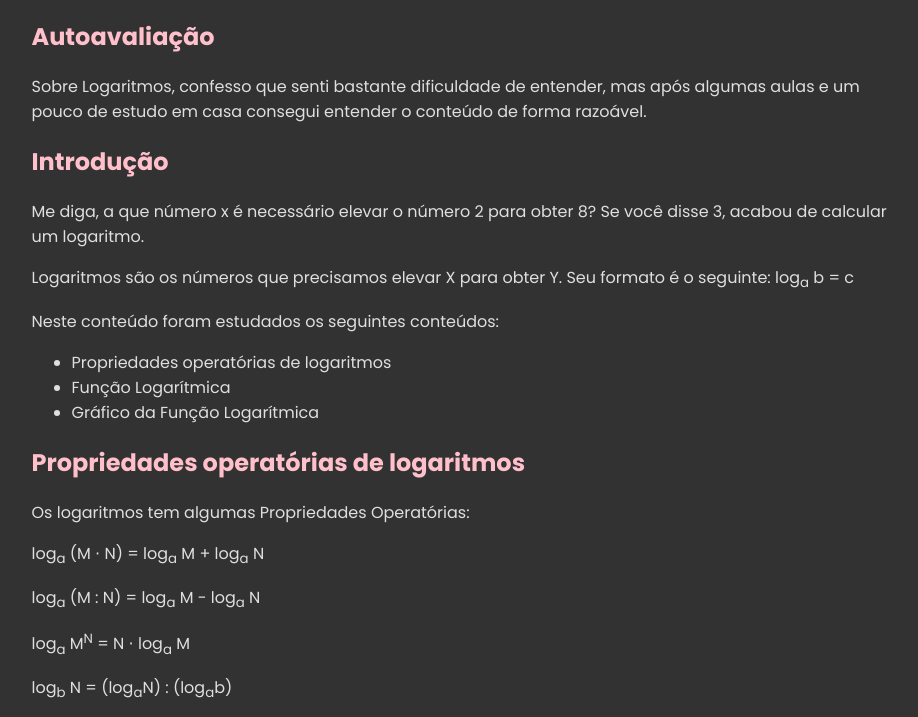
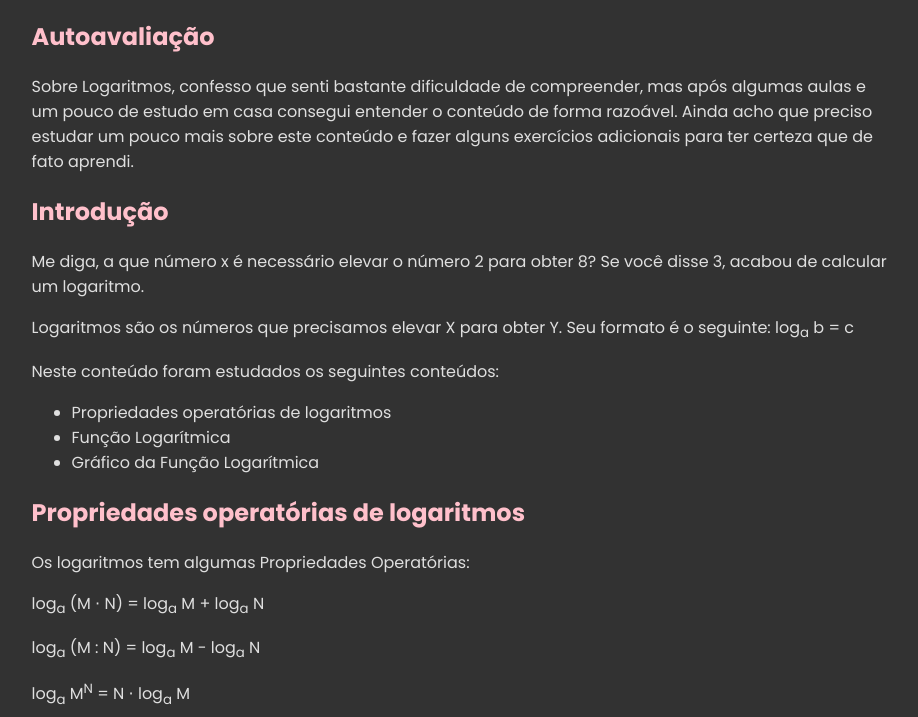
Before and after one commit to gabriel-de-camargo/Portfolio-Matematica, a plain HTML site: page pages/2024/t2/logaritmos.html in a window 1280 px wide. Shown: the part 72-789 px from the top of the page, without its empty margins (203-1121 px from the left). Drawn offline with Linux system fonts and the light colour scheme.

Commit message:
Update logaritmos.html

```diff
--- a/pages/2024/t2/logaritmos.html
+++ b/pages/2024/t2/logaritmos.html
@@ -14,7 +14,7 @@
     <div class="allBody">
         <h1>Logaritmos</h1>
         <h2>Autoavaliação</h2>
-        <p>Sobre Logaritmos, confesso que senti bastante dificuldade de entender, mas após algumas aulas e um pouco de estudo em casa consegui entender o conteúdo de forma razoável.</p>
+        <p>Sobre Logaritmos, confesso que senti bastante dificuldade de compreender, mas após algumas aulas e um pouco de estudo em casa consegui entender o conteúdo de forma razoável. Ainda acho que preciso estudar um pouco mais sobre este conteúdo e fazer alguns exercícios adicionais para ter certeza que de fato aprendi.</p>
         <h2>Introdução</h2>
         <p>Me diga, a que número x é necessário elevar o número 2 para obter 8? Se você disse 3, acabou de calcular um logaritmo.</p>
         <p>Logaritmos são os números que precisamos elevar X para obter Y. Seu formato é o seguinte: log<sub>a</sub> b = c</p>
```
